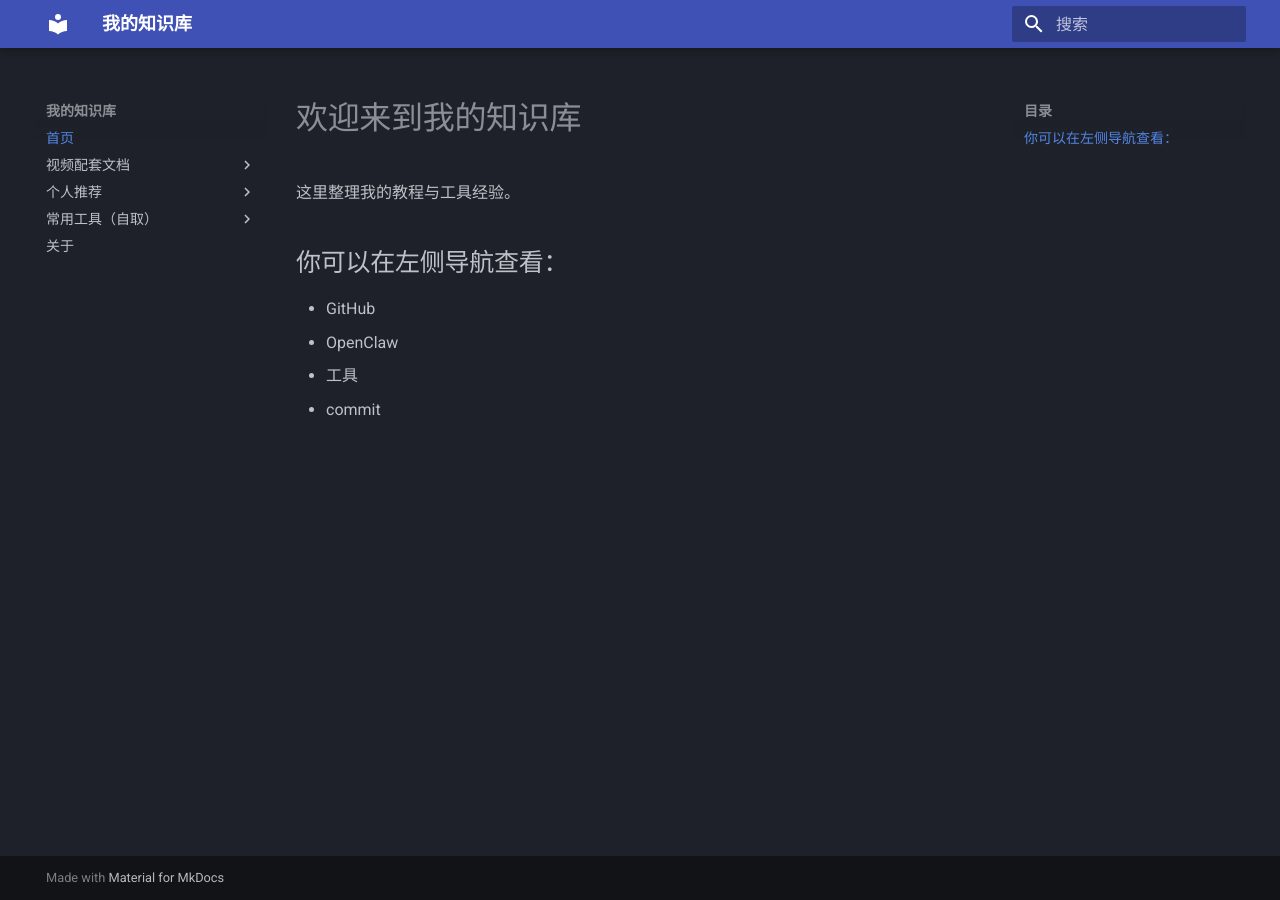
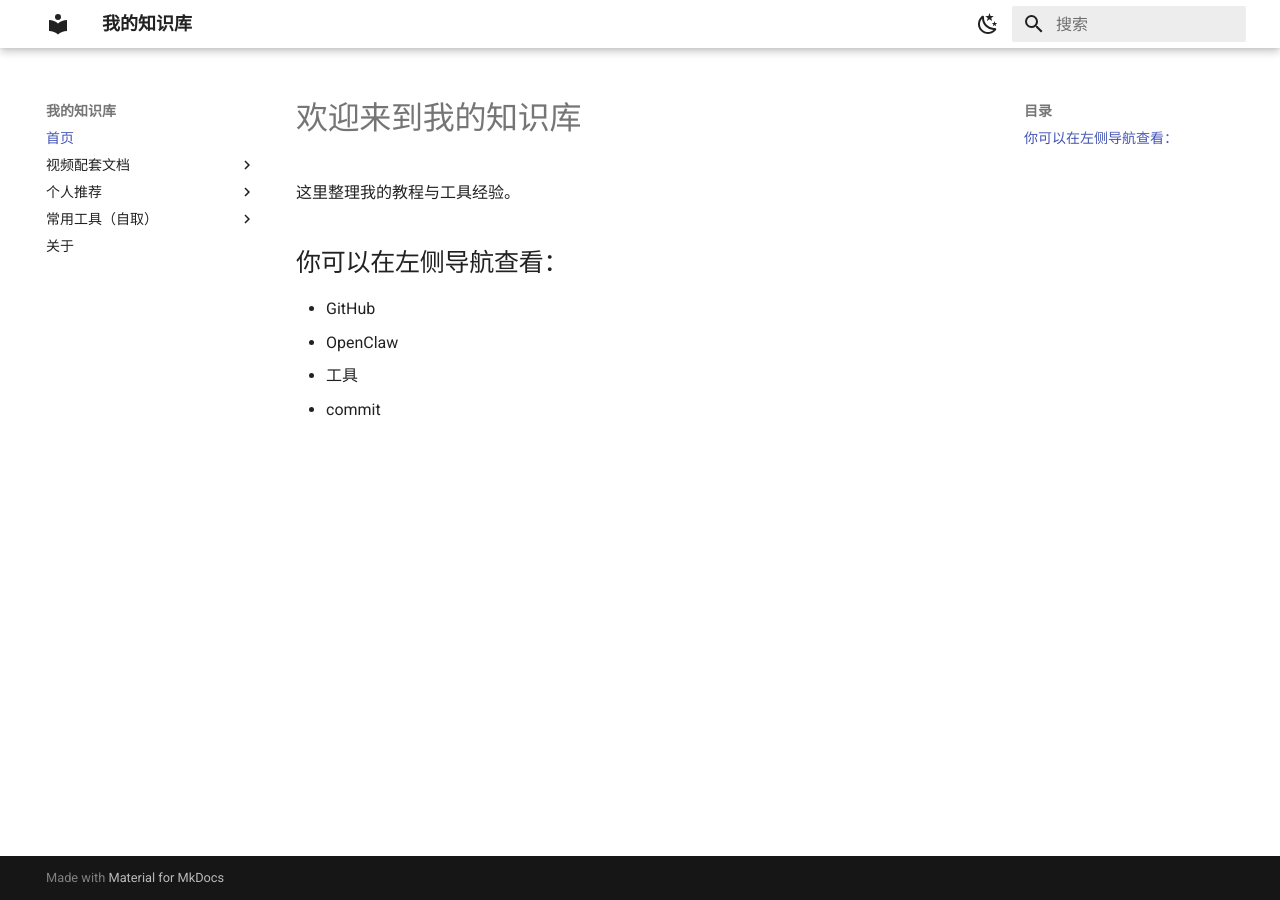
Before and after one commit to tgl2775284503-hash/zhishiku, an MkDocs documentation site: the page built from docs/index.md, in a window 1280 px wide. Built offline with MkDocs 1.6.1 and Material for MkDocs 9.7.7, drawn with Linux system fonts in a browser that asks for light colours.

Commit message:
Update theme configuration for light and dark modes
Added support for light and dark mode themes in mkdocs.

```diff
--- a/mkdocs.yml
+++ b/mkdocs.yml
@@ -6,7 +6,19 @@ theme:
   name: material
   language: zh
   palette:
-    scheme: slate
+    - scheme: default
+      primary: white
+      accent: indigo
+      toggle:
+        icon: material/weather-night
+        name: 切换到深色模式
+
+    - scheme: slate
+      primary: black
+      accent: indigo
+      toggle:
+        icon: material/weather-sunny
+        name: 切换到浅色模式
 nav:
   - 首页: index.md
   - 视频配套文档:
```
